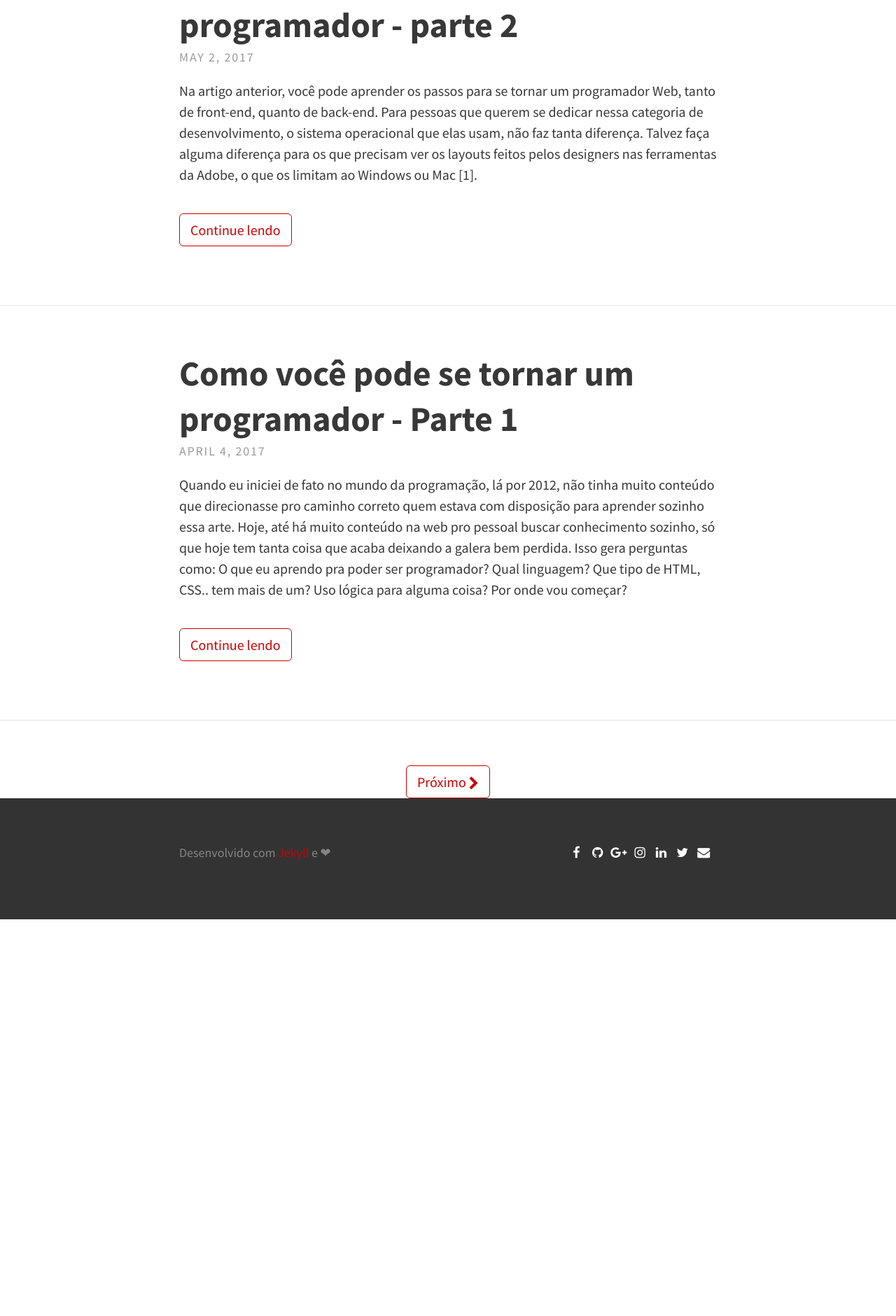
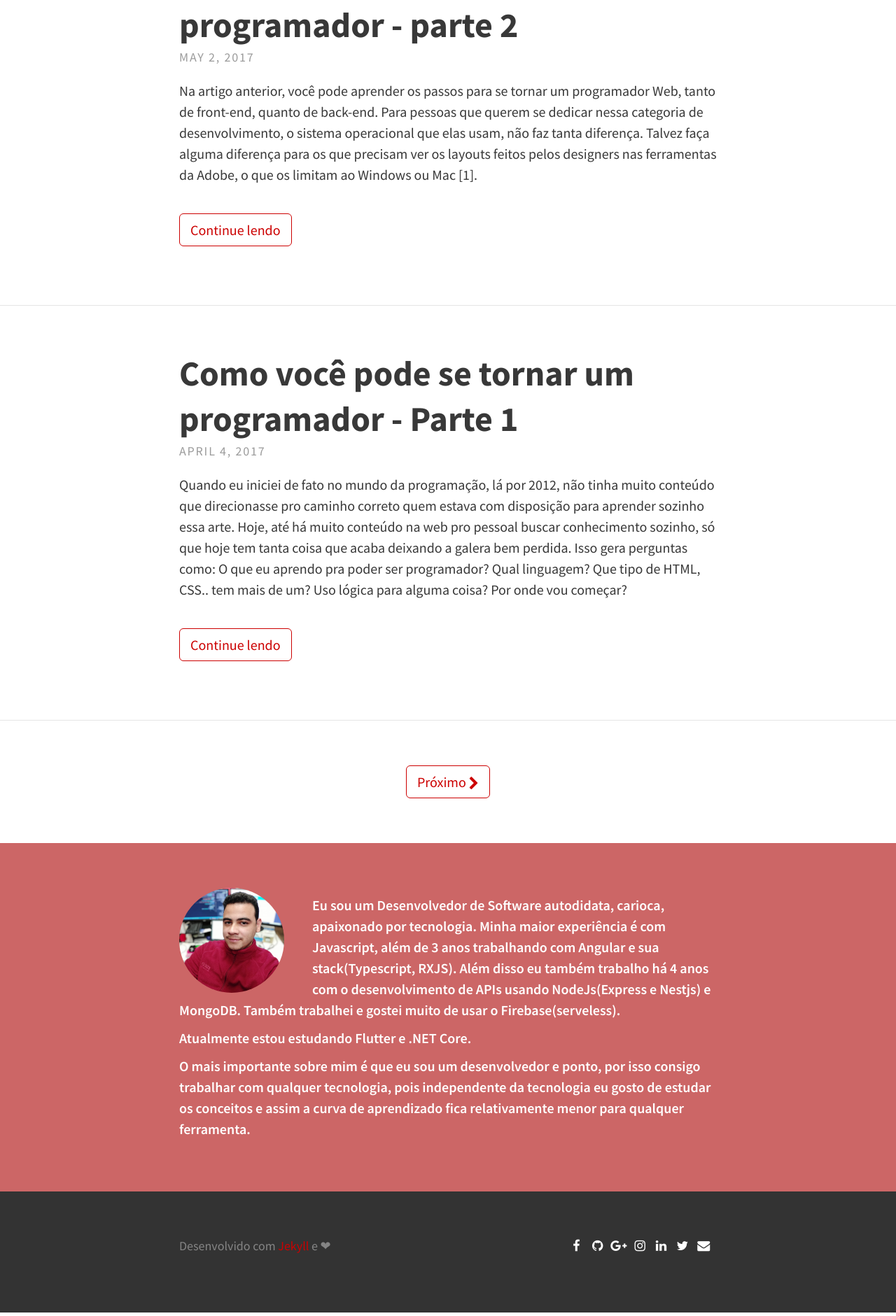
Before and after one commit to fabiomirandaa/fabiomirandaa.github.io, a Jekyll site: the page built from index.html, in a window 1280 px wide. Shown: the part 2248-4129 px from the top of the page at 70% size. Built offline with Jekyll 4.4.1, drawn with Linux system fonts in a browser that asks for light colours; nearby versions of some CDN libraries; the list of posts is cut into pages by our own code; before the commit the page ends 3567 px from its top, so only the background shows below that.

Commit message:
feat: add author section
Also: Fix padding in pagination section

```diff
--- /dev/null
+++ b/_includes/author.html
@@ -0,0 +1,20 @@
+<div class="site-description">
+  <img src="{{ site.baseurl}}/assets/img/fabiomiranda.jpg" alt="Olá, Sou o Fábio Miranda!"></img>
+  <p>Eu sou um Desenvolvedor de Software autodidata, carioca, apaixonado por tecnologia. Minha maior experiência é com
+    Javascript,
+    além de 3 anos trabalhando com Angular e sua stack(Typescript, RXJS). Além disso eu também trabalho há 4 anos com o
+    desenvolvimento de APIs usando NodeJs(Express e Nestjs)
+    e MongoDB. Também trabalhei e gostei muito de usar o Firebase(serveless).</p>
+
+  <p>
+    Atualmente estou estudando Flutter e .NET Core.
+  </p>
+
+  <p>
+    O mais importante sobre mim é que eu sou um desenvolvedor e ponto, por isso consigo trabalhar com qualquer
+    tecnologia,
+    pois independente da tecnologia eu gosto de estudar os conceitos e assim a curva de aprendizado fica relativamente
+    menor
+    para qualquer ferramenta.
+  </p>
+</div>
--- a/_layouts/default.html
+++ b/_layouts/default.html
@@ -1,6 +1,7 @@
 <!DOCTYPE html>
 <html class="no-js" lang="pt-br">
 {% include head.html %}
+
 <body>
   {% include header.html %}
   <div class="content">
@@ -8,4 +9,5 @@
   </div>
   {% include footer.html %}
 </body>
+
 </html>
--- a/_sass/base/_variables.scss
+++ b/_sass/base/_variables.scss
@@ -1,9 +1,17 @@
 @import url(https://fonts.googleapis.com/css?family=Source+Sans+Pro:600,400,400italic|Roboto+Mono);
 
 // Typography
-$font-family-main: 'Source Sans Pro', Helvetica, Arial, sans-serif;
-$font-family-headings: 'Source Sans Pro', Helvetica, Arial, sans-serif;
-$font-family-monospace: "Roboto Mono", "Courier New", monospace !default;
+$font-family-main: 'Source Sans Pro',
+Helvetica,
+Arial,
+sans-serif;
+$font-family-headings: 'Source Sans Pro',
+Helvetica,
+Arial,
+sans-serif;
+$font-family-monospace: "Roboto Mono",
+"Courier New",
+monospace !default;
 $font-size: 1.25em;
 $base-font-size: 18px !default;
 $grey-color: #828282 !default;
@@ -37,5 +45,11 @@ $feature-image-size: cover; // options include "cover", "contain", "auto"
 $header-desc-background-color: #C00;
 $header-desc-text-color: #FFF;
 
-//Search color
+// Search color
 $search-color: #999;
+
+// Responsive break points
+$device-xs: 768px;
+$device-sm: 1000px;
+$device-md: 1200px;
+$device-lg: 1600px;
--- /dev/null
+++ b/_sass/includes/_author.scss
@@ -0,0 +1,26 @@
+.site-description {
+  @extend %padding-regular;
+  text-align: center;
+  background-color: #cc6666;
+  color: #FFF;
+  font-weight: 600;
+
+  > p {
+    margin: 10px 0;
+    text-align: left;
+  }
+
+  > img {
+    border-radius: 50%;
+    height: auto;
+    margin-bottom: 1em;
+    max-width: 100%;
+    width: 150px;
+
+    @media (min-width: $device-sm) {
+      float: left;
+      margin: 0;
+      margin-right: 2em;
+    }
+  }
+}
--- a/_sass/layouts/_index.scss
+++ b/_sass/layouts/_index.scss
@@ -37,6 +37,6 @@
   }
 }
 .pagination {
-  padding: $padding-small $padding-large 0 $padding-large;
+  padding: $padding-small $padding-large;
   text-align: center;
 }
--- a/assets/css/main.scss
+++ b/assets/css/main.scss
@@ -17,3 +17,4 @@
 // Partials
 @import 'includes/header';
 @import 'includes/footer';
+@import 'includes/author';
--- a/index.html
+++ b/index.html
@@ -50,3 +50,4 @@ layout: default
   </div>
   {% endif %}
 </div>
+{% include author.html %}
```
Also changed, not shown: assets/img/fabiomiranda.jpg (added). Lines whose indentation alone changed are shown as unchanged.
